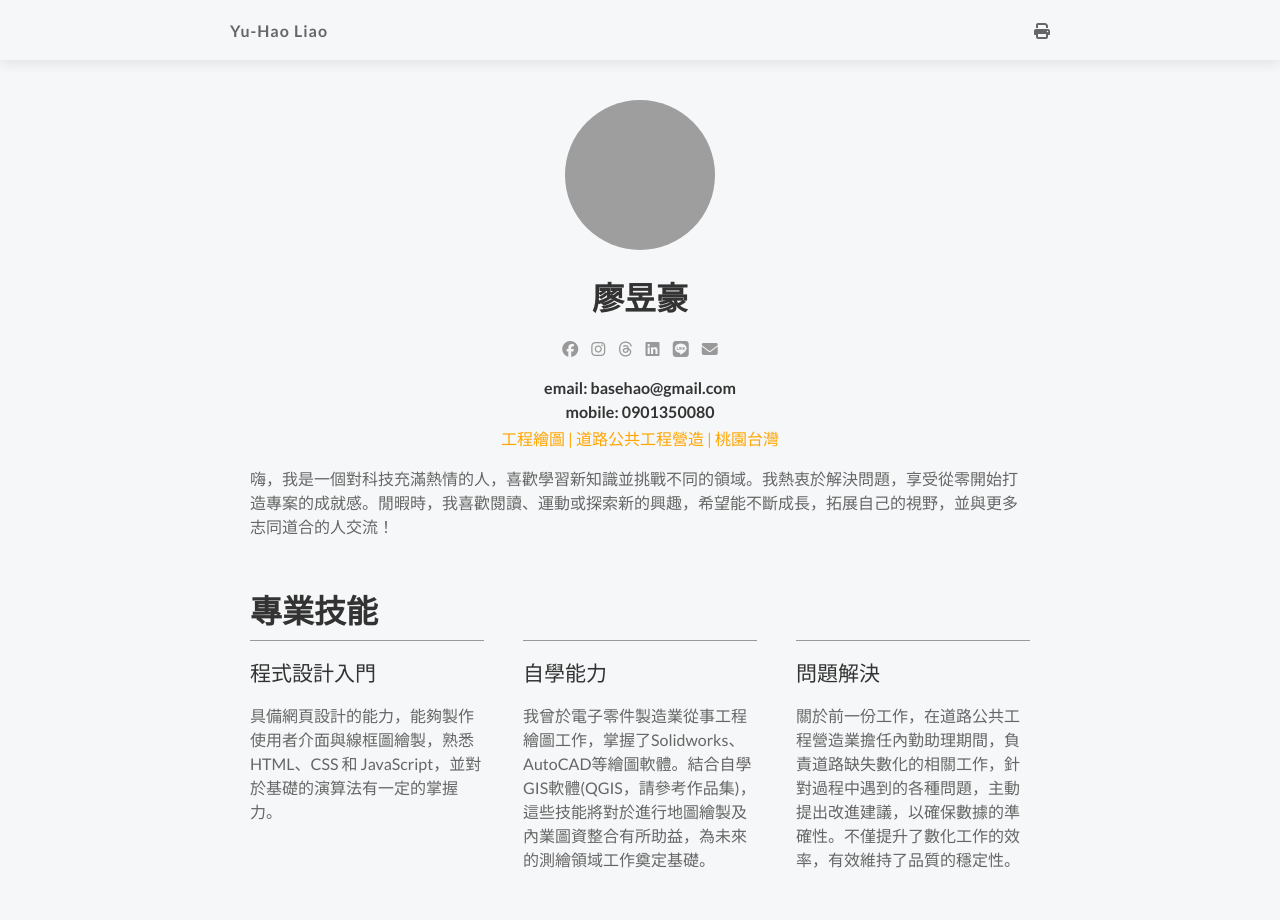
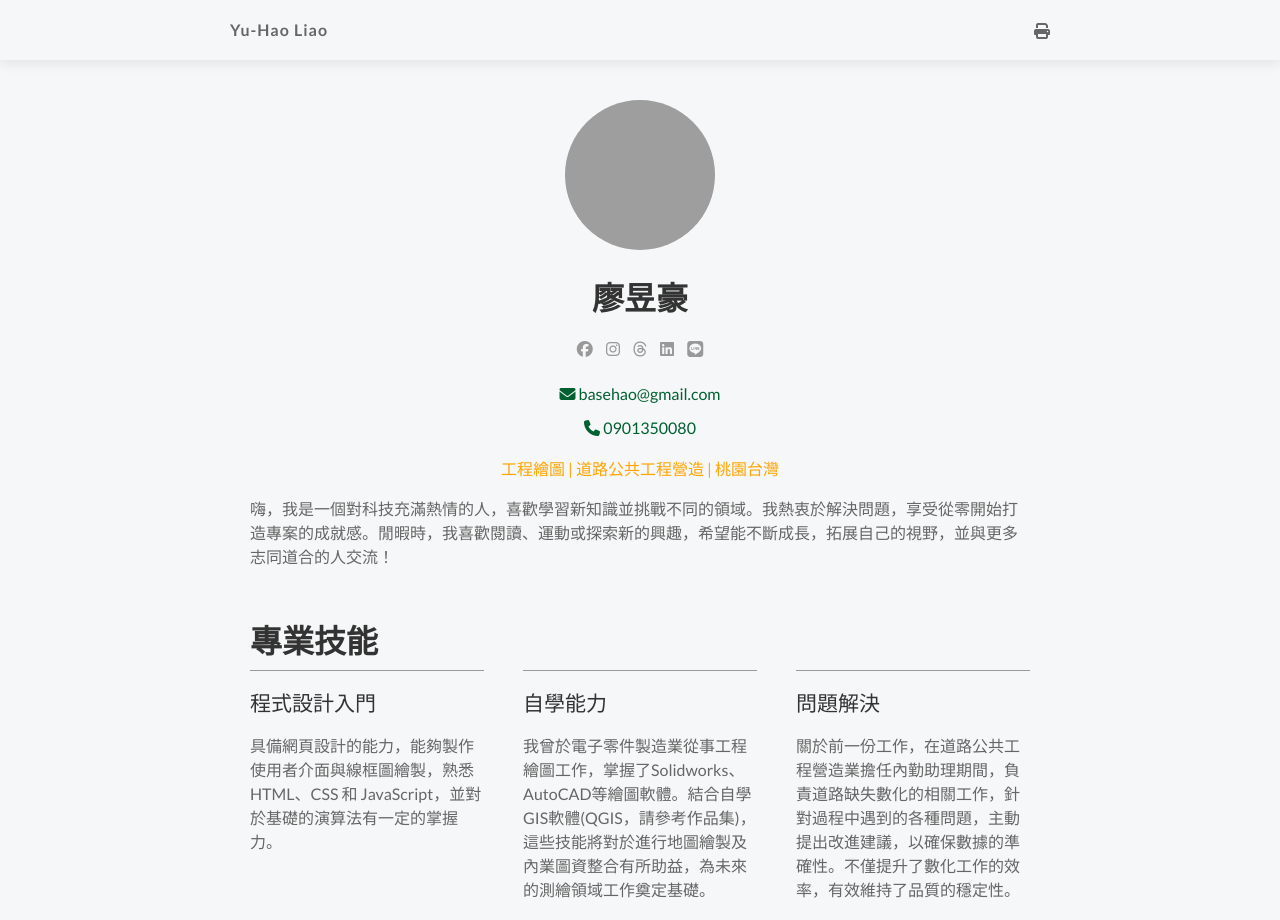
Before and after one commit to haohao419/resume, a plain HTML site: page index.html in a window 1280 px wide. Shown: the top 920 px of the page. Drawn offline with Linux system fonts and the light colour scheme; grey boxes are pictures that could not be loaded.

Commit message:
update photo & contact

```diff
--- a/index.html
+++ b/index.html
@@ -30,8 +30,8 @@
         <div class="avatar">
           <img
             class="avatar-img"
-            src="https://i.ibb.co/NzR1r2z/image.png"
-            alt=""
+            src="https://ppt.cc/f0xE6x@.jpg"
+            alt="大頭照"
           />
         </div>
         <h1 class="name">廖昱豪</h1>
@@ -71,12 +71,12 @@
           >
             <i class="fa-brands fa-line"></i>
           </a>
-          <a href="mailto:basehao@gmail.com" class="social-media-link">
-            <i class="fa-solid fa-envelope"></i>
-          </a>
         </div>
-        <h4>email: basehao@gmail.com</h4>
-        <h4>mobile: 0901350080</h4>
+        <div class="contact">
+          <i class="fa-solid fa-envelope"></i><span> basehao@gmail.com</span>
+          <br />
+          <i class="fa-solid fa-phone"></i><span> 0901350080</span>
+        </div>
         <div class="title">工程繪圖 | 道路公共工程營造 | 桃園台灣</div>
         <p class="description">
           嗨，我是一個對科技充滿熱情的人，喜歡學習新知識並挑戰不同的領域。我熱衷於解決問題，享受從零開始打造專案的成就感。閒暇時，我喜歡閱讀、運動或探索新的興趣，希望能不斷成長，拓展自己的視野，並與更多志同道合的人交流！
--- a/style.css
+++ b/style.css
@@ -90,9 +90,20 @@ p {
   color: #ff6600;
 }
 
+.contact {
+  color: #006030;
+  text-align: center;
+}
+
+.contact i, span {
+  margin-top: 8px;
+  margin-bottom: 10px;
+}
+
 .title {
   text-align: center;
   color: orange;
+  margin-top: 10px;
 }
 
 .skills {
@@ -126,8 +137,3 @@ hr {
 .fa-building, .fa-calendar-days {
   margin-right: 5px;
 }
-
-h4 {
-  margin: 5px auto;
-  text-align: center;
-}
```
